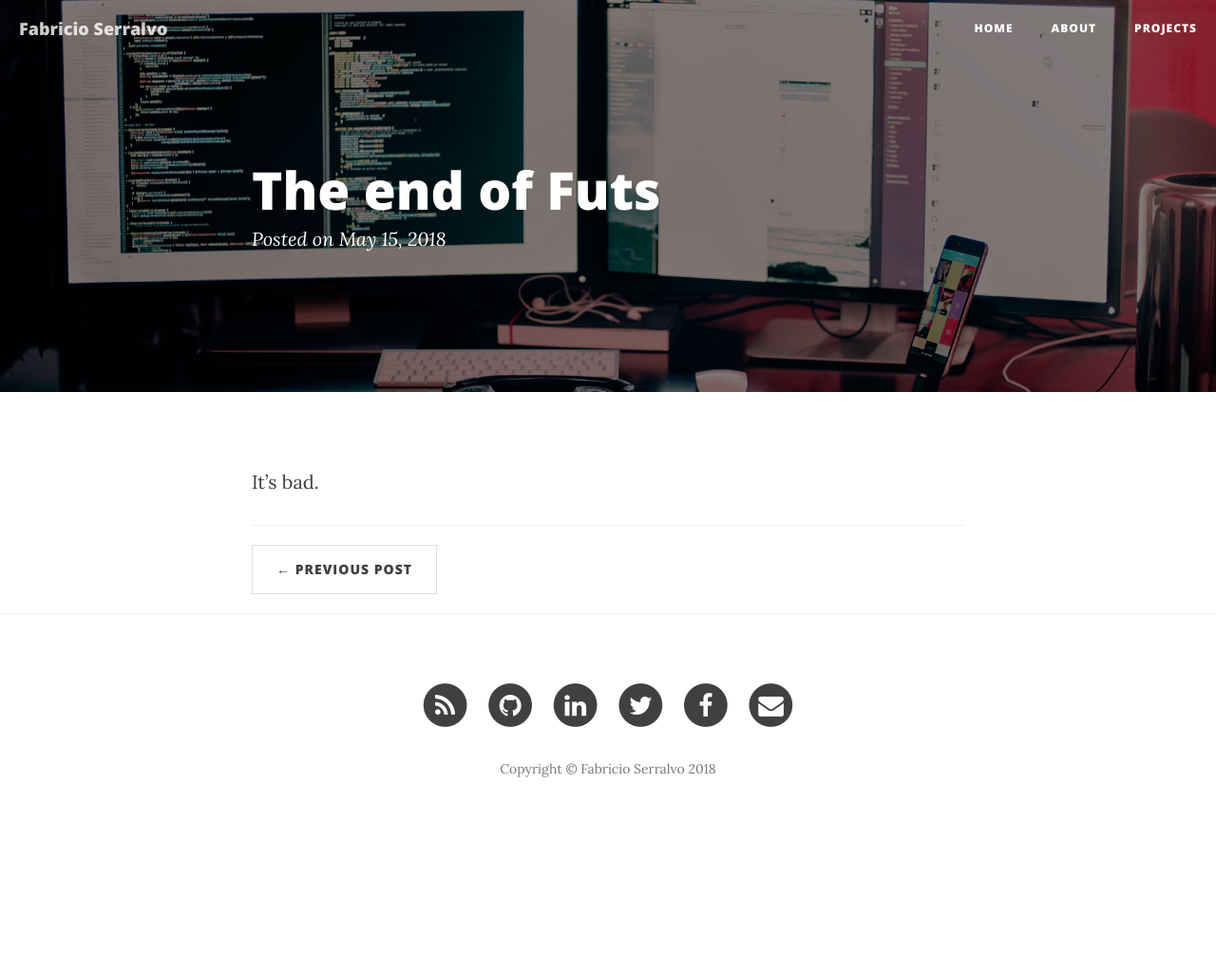
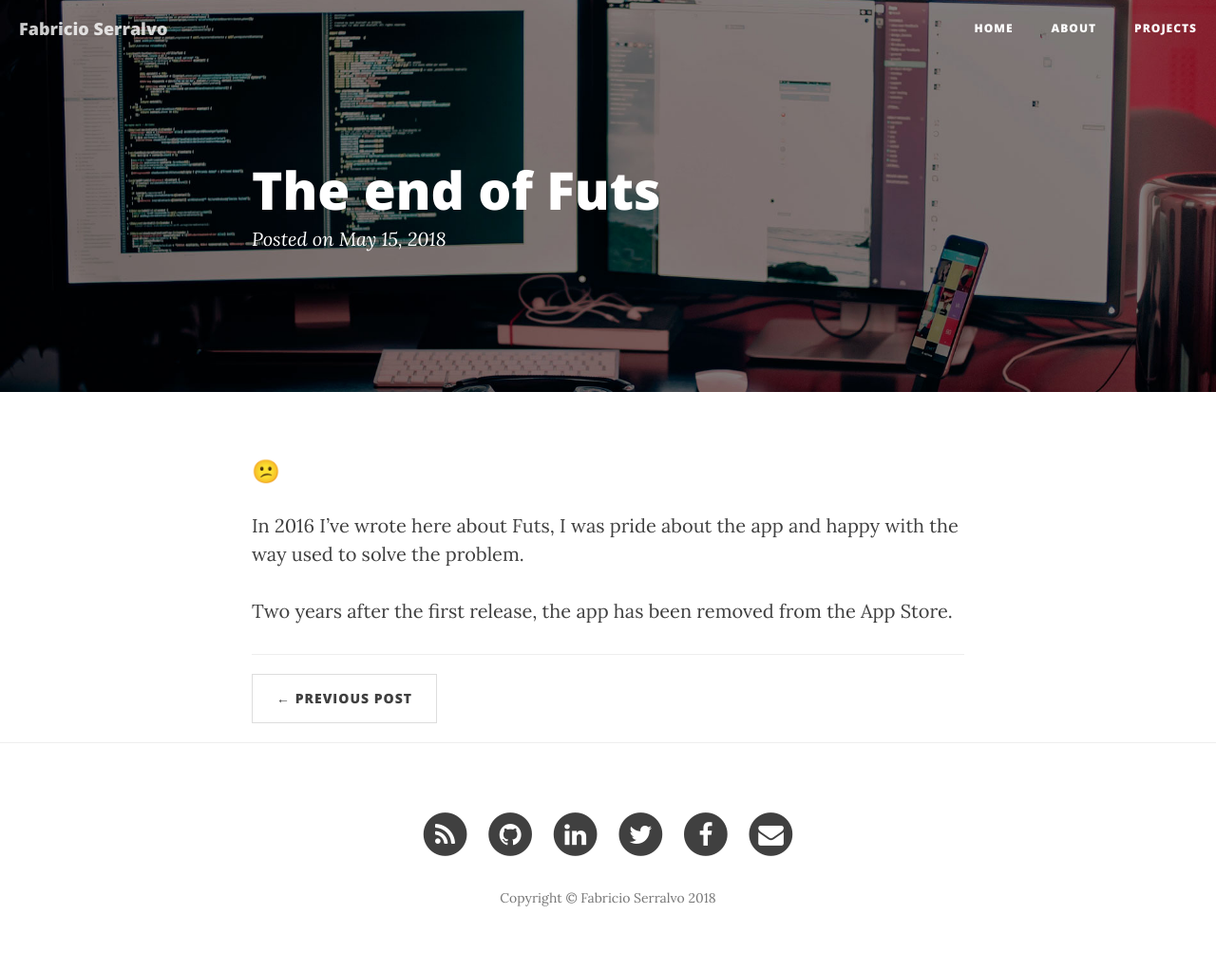
Before and after one commit to serralvo/serralvo.github.io, a Jekyll site: the page built from _posts/2018-05-15-the-end-of-futs.markdown, in a window 1280 px wide. Shown: the whole page at 95% size. Built offline with Jekyll 4.4.1, drawn with Linux system fonts in a browser that asks for light colours; nearby versions of some CDN libraries; before the commit the page ends 900 px from its top, so only the background shows below that.

Commit message:
Update 2018-05-15-the-end-of-futs.markdown

```diff
--- a/_posts/2018-05-15-the-end-of-futs.markdown
+++ b/_posts/2018-05-15-the-end-of-futs.markdown
@@ -4,4 +4,8 @@ title: The end of Futs
 layout: post
 ---
 
-It's bad.
+### 😕
+
+In 2016 I've wrote here about Futs, I was pride about the app and happy with the way used to solve the problem.
+
+Two years after the first release, the app has been removed from the App Store.
```
